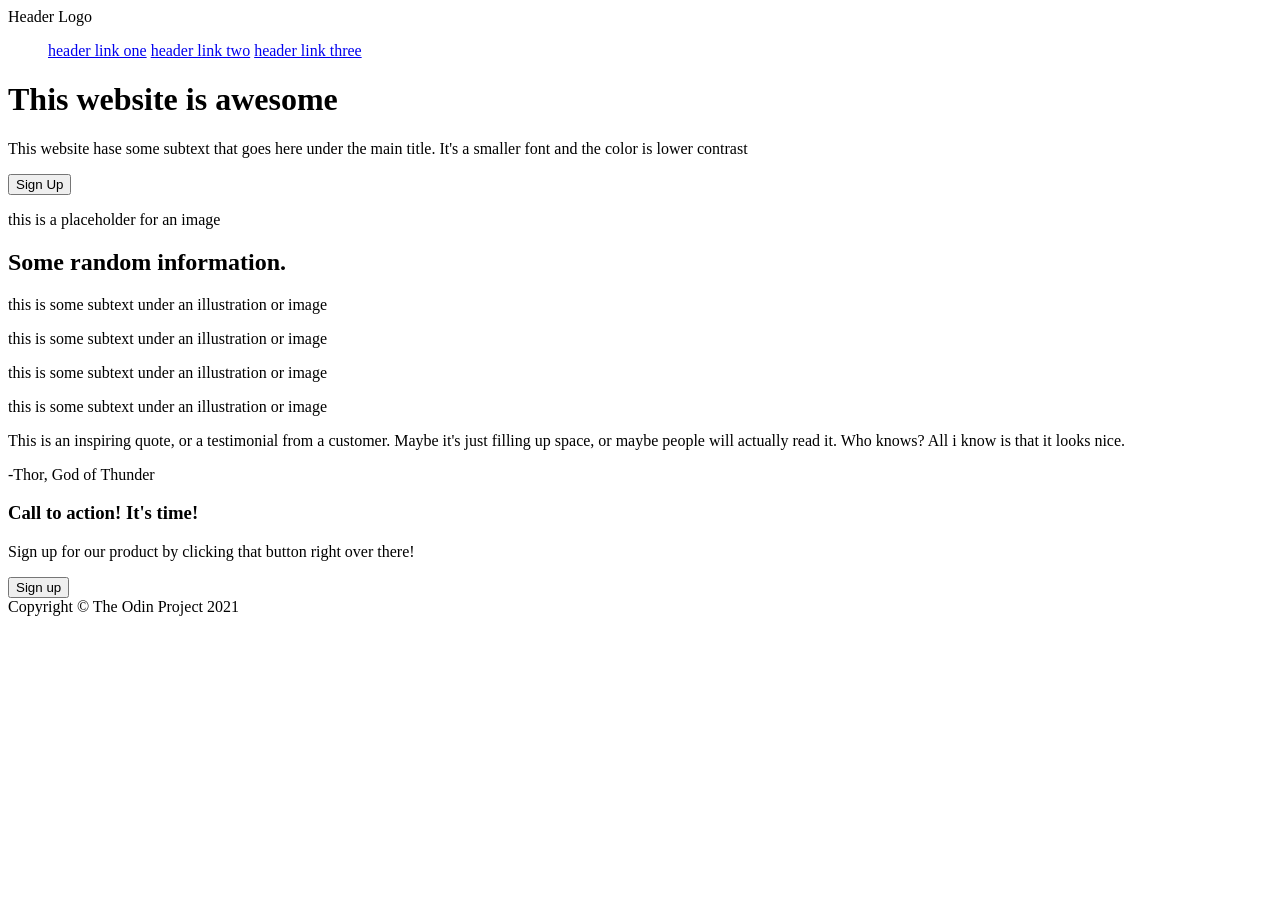
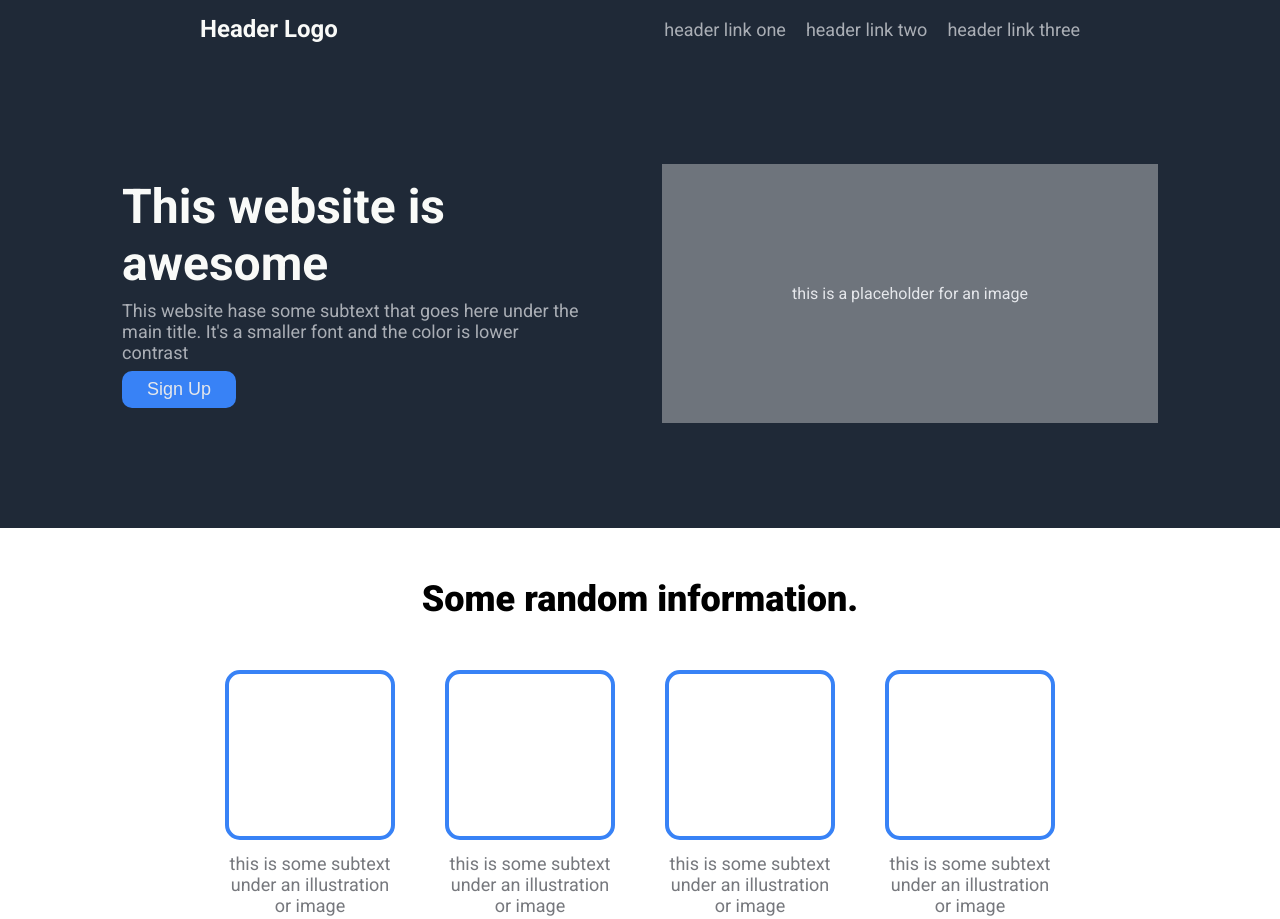
Before and after one commit to arubine/landing-page, a plain HTML site: page index.html in a window 1280 px wide. Shown: the top 919 px of the page. Before the commit the page ends 800 px from the top, so only its background shows below. Drawn offline with Linux system fonts and the light colour scheme.

Commit message:
Add css file
Add css file with all the stylings

```diff
--- a/index.html
+++ b/index.html
@@ -7,6 +7,20 @@
       content="width=device-width, initial-scale=1.0"
     />
     <title>Landing Page</title>
+    <link rel="stylesheet" href="./styles.css" />
+    <link
+      rel="preconnect"
+      href="https://fonts.googleapis.com"
+    />
+    <link
+      rel="preconnect"
+      href="https://fonts.gstatic.com"
+      crossorigin
+    />
+    <link
+      href="https://fonts.googleapis.com/css2?family=Barlow+Semi+Condensed:wght@500;600&family=Roboto:ital,wght@0,300;0,400;0,500;0,700;0,900;1,300;1,400;1,500;1,700;1,900&display=swap"
+      rel="stylesheet"
+    />
   </head>
   <body>
     <div class="container">
@@ -21,14 +35,16 @@
       <div class="hero-section">
         <div class="left">
           <h1>This website is awesome</h1>
-          <p>
+          <p class="hero-secondary">
             This website hase some subtext that goes here
             under the main title. It's a smaller font and
             the color is lower contrast
           </p>
           <button class="hero-button">Sign Up</button>
         </div>
-        <p>this is a placeholder for an image</p>
+        <div class="placeholder">
+          this is a placeholder for an image
+        </div>
       </div>
       <div class="info">
         <h2>Some random information.</h2>
@@ -73,14 +89,16 @@
         <p class="author">-Thor, God of Thunder</p>
       </div>
       <div class="cta-section">
-        <div class="cta-left">
-          <h3>Call to action! It's time!</h3>
-          <p>
-            Sign up for our product by clicking that button
-            right over there!
-          </p>
+        <div class="cta-card">
+          <div class="cta-left">
+            <h3>Call to action! It's time!</h3>
+            <p>
+              Sign up for our product by clicking that
+              button right over there!
+            </p>
+          </div>
+          <button class="cta-button">Sign up</button>
         </div>
-        <button class="cta-button">Sign up</button>
       </div>
       <div class="footer">
         Copyright © The Odin Project 2021
--- /dev/null
+++ b/styles.css
@@ -0,0 +1,201 @@
+* {
+  padding: 0;
+  margin: 0;
+  box-sizing: border-box;
+}
+
+body {
+  font-family: Roboto;
+}
+
+/* .container {
+  height: 200vh;
+  display: flex;
+  flex-direction: column;
+  justify-content: space-between;
+} */
+
+.header {
+  display: flex;
+  justify-content: space-between;
+  background-color: #1f2937;
+  padding: 15px 0;
+  align-items: center;
+  padding: 15px 200px;
+}
+
+.header-logo {
+  font-size: 24px;
+  color: #f9faf8;
+  font-weight: 700;
+}
+
+ul {
+  margin: 0;
+  display: flex;
+  gap: 20px;
+}
+
+a {
+  text-decoration: none;
+  color: #e5e7eb;
+  opacity: 0.7;
+  font-size: 18px;
+}
+
+.hero-section {
+  height: 470px;
+  background-color: #1f2937;
+  display: flex;
+  align-items: center;
+  justify-content: center;
+  gap: 80px;
+}
+
+h1 {
+  font-size: 48px;
+  color: #f9faf8;
+  margin-bottom: 0px;
+}
+
+.hero-secondary {
+  font-size: 18px;
+  color: #e5e7eb;
+  font-weight: 400;
+  opacity: 0.7;
+}
+
+.left,
+.placeholder {
+  flex: 0 0 460px;
+  display: flex;
+  gap: 8px;
+  flex-direction: column;
+}
+
+.hero-button {
+  align-self: flex-start;
+}
+
+.placeholder {
+  background-color: rgb(110, 116, 124);
+  padding: 120px 130px;
+  color: #e5e7eb;
+  /* overflow: hidden; */
+  white-space: nowrap;
+  /* text-align: center; */
+}
+
+button {
+  background-color: #3882f6;
+  border-radius: 10px;
+  padding: 8px 25px;
+  border: none;
+  font-size: 18px;
+  color: #e5e7eb;
+  outline: none;
+}
+
+.info {
+  height: 500px;
+}
+
+h2 {
+  text-align: center;
+  padding-top: 50px;
+  padding-bottom: 50px;
+  font-size: 36px;
+  font-weight: 900;
+}
+
+.info-cards {
+  display: flex;
+  gap: 50px;
+  justify-content: center;
+  color: rgba(78, 81, 87, 0.775);
+  font-size: 18px;
+}
+
+.card {
+  flex-basis: 170px;
+  text-align: center;
+}
+
+.card div {
+  height: 170px;
+  width: 170px;
+  border: 4px solid #3882f6;
+  border-radius: 15px;
+}
+
+.card p {
+  padding-top: 13px;
+}
+
+.quote-section {
+  height: 430px;
+  background-color: #e5e7eb;
+  display: flex;
+  flex-direction: column;
+  justify-content: center;
+  align-items: center;
+  padding: 0 300px;
+}
+
+.qoute {
+  font-size: 36px;
+  font-weight: lighter;
+  font-style: italic;
+}
+
+.author {
+  align-self: flex-end;
+  font-weight: 700;
+  font-size: 24px;
+  padding-right: 50px;
+}
+
+.cta-section {
+  height: 350px;
+  display: flex;
+  justify-content: center;
+  align-items: center;
+}
+
+.cta-card {
+  border-radius: 15px;
+  display: flex;
+  width: 1025px;
+  height: 150px;
+  color: #f9faf8;
+  background-color: #3882f6;
+  gap: 60px;
+  align-items: center;
+  justify-content: space-evenly;
+}
+
+h3 {
+  font-weight: 700;
+  font-size: 24px;
+}
+
+.cta-button {
+  font-weight: 700;
+  border: 2px solid #e5e7e5;
+  color: #f9faf8;
+  padding: 6px 35px;
+}
+
+.cta-card p {
+  opacity: 0.7;
+}
+
+.footer {
+  height: 100px;
+  background-color: #1f2937;
+  color: #e5e7e5;
+  font-size: 18px;
+  display: flex;
+  justify-content: center;
+  align-items: center;
+}
```
